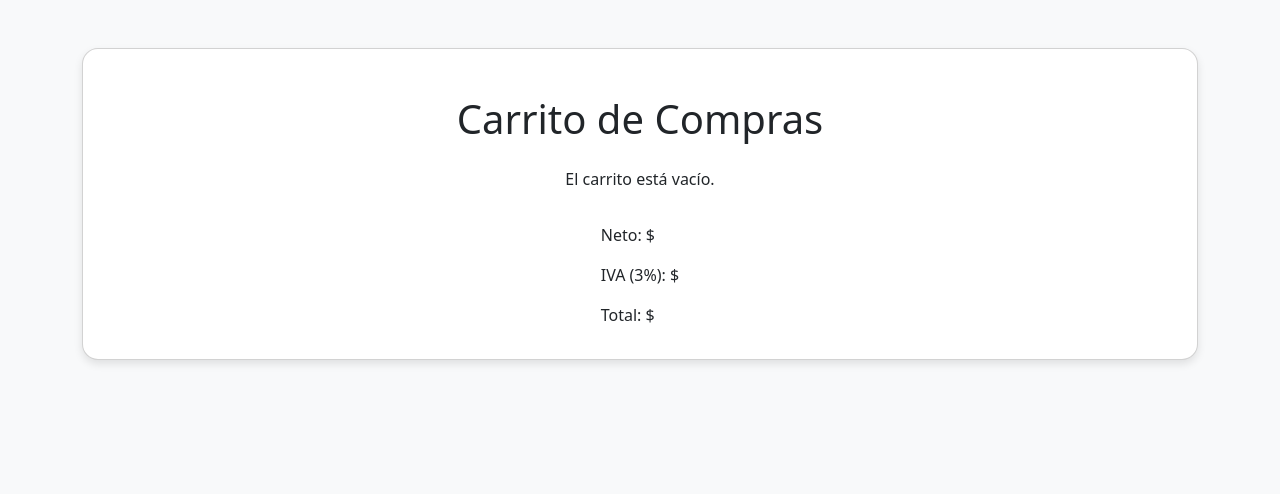
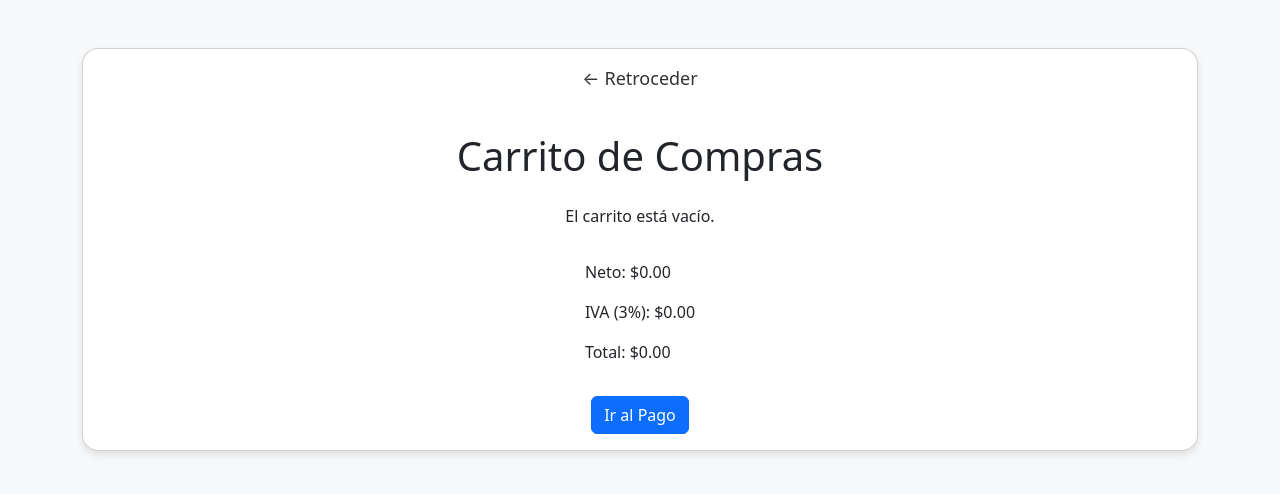
Before and after one commit to xAMarin-D/JS-CoderHouse, a plain HTML site: page html/carrito.html in a window 1280 px wide. Drawn offline with nearby package versions, Linux system fonts and the light colour scheme; some packages are replaced by stand-ins of ours; a script that the page names is missing.

Commit message:
Correcciones carrito de compra

```diff
--- a/estilos/estilos.css
+++ b/estilos/estilos.css
@@ -68,3 +68,18 @@ body {
   #productos-container {
     margin-top: 20px;
   }
+
+  /*Carrito*/
+
+  .back-link {
+    text-decoration: none;
+    color: #333;
+    font-size: 18px;
+    display: flex;
+    align-items: center;
+    margin-bottom: 10px; /* Ajusta según sea necesario */
+  }
+
+  .arrow {
+    margin-right: 5px;
+  }
--- a/functions/carrito-func.js
+++ b/functions/carrito-func.js
@@ -1,4 +1,9 @@
 document.addEventListener("DOMContentLoaded", function () {
+  cargarCarritoDesdeLocalStorage();
+  mostrarCarrito();
+});
+
+window.addEventListener("popstate", function (event) {
   cargarCarritoDesdeLocalStorage();
   mostrarCarrito();
 });
@@ -10,6 +15,10 @@ function mostrarCarrito() {
 
   if (carrito.length === 0) {
     carritoContainer.innerHTML = "<p>El carrito está vacío.</p>";
+    // Si el carrito está vacío, establecer los valores en 0
+    document.getElementById("total").textContent = "0.00";
+    document.getElementById("iva").textContent = "0.00";
+    document.getElementById("total-con-iva").textContent = "0.00";
   } else {
     let total = 0;
 
@@ -28,7 +37,6 @@ function mostrarCarrito() {
       totalConIva.toFixed(2);
   }
 }
-
 function generarHTMLCarrito(producto, indice) {
   return `
     <div class="card mb-2">
@@ -37,14 +45,13 @@ function generarHTMLCarrito(producto, indice) {
         <img src="${producto.imagen}" alt="${producto.nombre}" class="img-thumbnail">
         <p class="card-text">${producto.descripcion}</p>
         <p class="card-text">Precio: $${producto.precio}</p>
-        <button type="button" class="btn btn-danger position-absolute top-0 end-0 m-2" onclick="eliminarDelCarrito(${indice})">
+        <button type="button" class="btn btn-danger position-absolute bottom-0 end-0 m-2" onclick="eliminarDelCarrito(${indice})" style="margin-bottom: 10px;">
           Eliminar <span class="ms-1" aria-hidden="true">&times;</span>
         </button>
       </div>
     </div>
   `;
 }
-
 function eliminarDelCarrito(indice) {
   const nombreProducto = carrito[indice].nombre;
 
@@ -61,3 +68,11 @@ function eliminarDelCarrito(indice) {
   guardarCarritoEnLocalStorage();
   actualizarContadorCarrito();
 }
+
+function irAlPago() {
+  Swal.fire({
+    icon: "info",
+    title: "¡Funcionalidad de pago en desarrollo!",
+    text: "Pronto podrás realizar el pago.",
+  });
+}
--- a/functions/prd-func.js
+++ b/functions/prd-func.js
@@ -49,6 +49,7 @@ function actualizarContadorCarrito() {
 }
 function mostrarProductos() {
   let container = document.getElementById("productos-container");
+
   for (let i = 0; i < productos.length; i++) {
     container.innerHTML += generarHTMLProducto(i);
   }
--- a/html/carrito.html
+++ b/html/carrito.html
@@ -7,6 +7,7 @@
       name="viewport"
       content="width=device-width, initial-scale=1, shrink-to-fit=no"
     />
+    <meta http-equiv="Cache-Control" content="no-store" />
     <title>Carrito de Compras</title>
     <link
       href="https://cdn.jsdelivr.net/npm/bootstrap@5.3.2/dist/css/bootstrap.min.css"
@@ -20,12 +21,23 @@
     <div class="container mt-5 my-4">
       <div class="card rounded-4 my-4">
         <div class="card-body">
+          <!-- Enlace de retroceso -->
+          <a href="../html/products.html" class="back-link">
+            <span class="arrow">←</span> Retroceder
+          </a>
+
           <h1 class="text-center mb-4">Carrito de Compras</h1>
+
           <div id="carrito-container"></div>
           <div id="total-iva-container" class="mt-3">
             <p>Neto: $<span id="total"></span></p>
             <p>IVA (3%): $<span id="iva"></span></p>
             <p>Total: $<span id="total-con-iva"></span></p>
+          </div>
+          <div class="mt-3">
+            <button class="btn btn-primary" onclick="irAlPago()">
+              Ir al Pago
+            </button>
           </div>
         </div>
       </div>
```
Also changed, not shown: html/products.html (+5 -0 lines).
